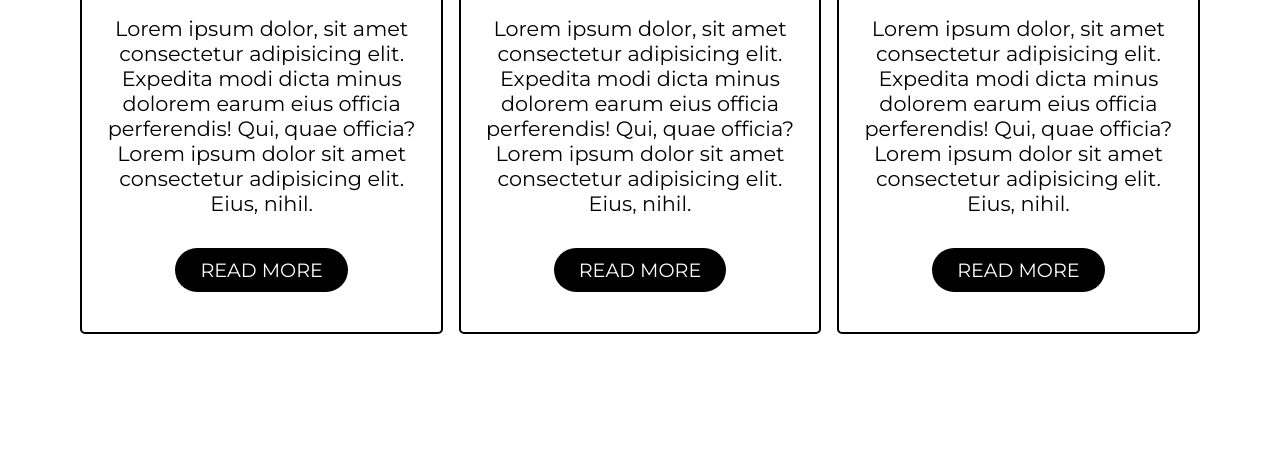
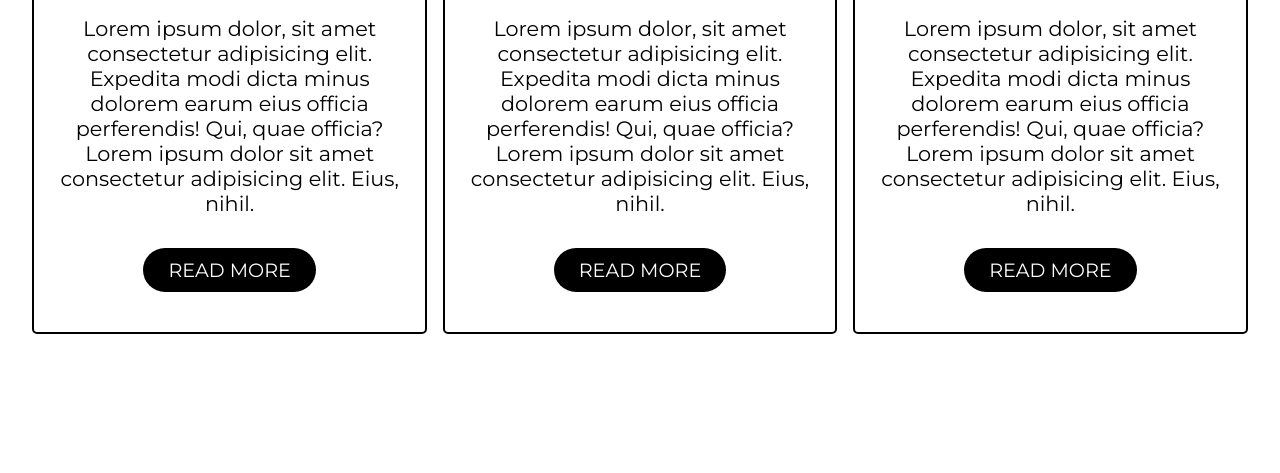
Before and after one commit to shubhamlaksh/social-media-card, a plain HTML site: page index.html in a window 1280 px wide. Shown: the part 327-800 px from the top of the page. Drawn offline with Linux system fonts and the light colour scheme.

Commit message:
Second commit

```diff
--- a/style.css
+++ b/style.css
@@ -53,7 +53,7 @@ body{
   }
   .card{
     border: 2px solid black;
-    width: 20rem; /* 1rem = 16px */
+    width: 22rem; /* 1rem = 16px */
     height: 30rem;
     text-align: center;
     padding: 1.2rem;
```
